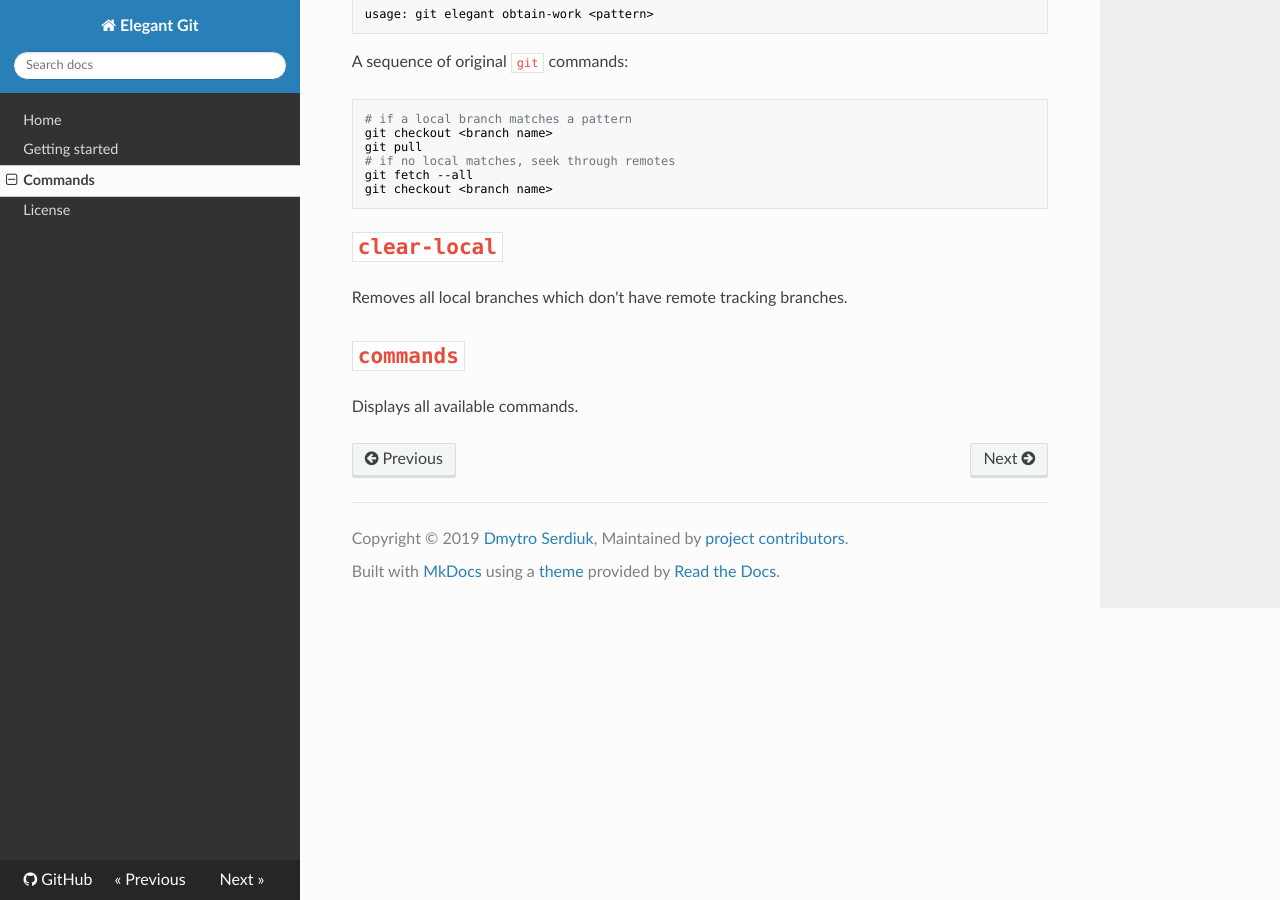
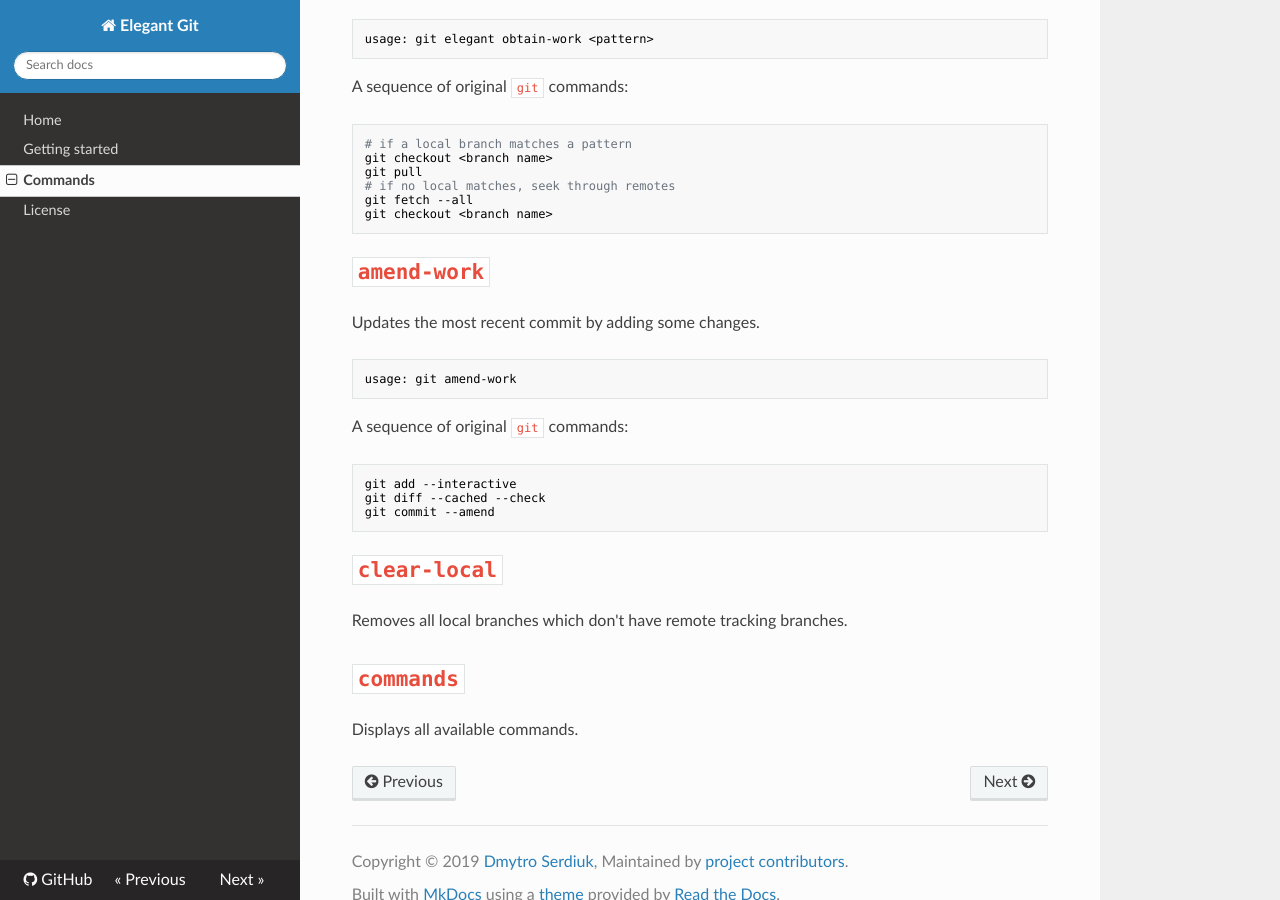
Before and after one commit to bees-hive/elegant-git, an MkDocs documentation site: the page built from docs/commands.md, in a window 1280 px wide and 900 px high, scrolled down 3382 px. Built offline with MkDocs 1.6.1, drawn with Linux system fonts in a browser that asks for light colours; nearby versions of some CDN libraries.

Commit message:
Document `amend-work` command Add amend-work command to the documentation

````diff
--- a/docs/commands.md
+++ b/docs/commands.md
@@ -10,6 +10,7 @@ Run `git elegant <command>` where `<command>` is one of
 - [`accept-work`](#accept-work)
 - [`pull`](#pull)
 - [`clear-local`](#clear-local)
+- [`amend-work`](#amend-work)
 - [`commands`](#commands)
 
 # `acquire-repository`
@@ -168,6 +169,20 @@ git fetch --all
 git checkout <branch name>
 ```
 
+# `amend-work`
+Updates the most recent commit by adding some changes.
+
+```bash
+usage: git amend-work
+```
+
+A sequence of original `git` commands:
+```bash
+git add --interactive
+git diff --cached --check
+git commit --amend
+```
+
 # `clear-local`
 Removes all local branches which don't have remote tracking branches.
 
````
